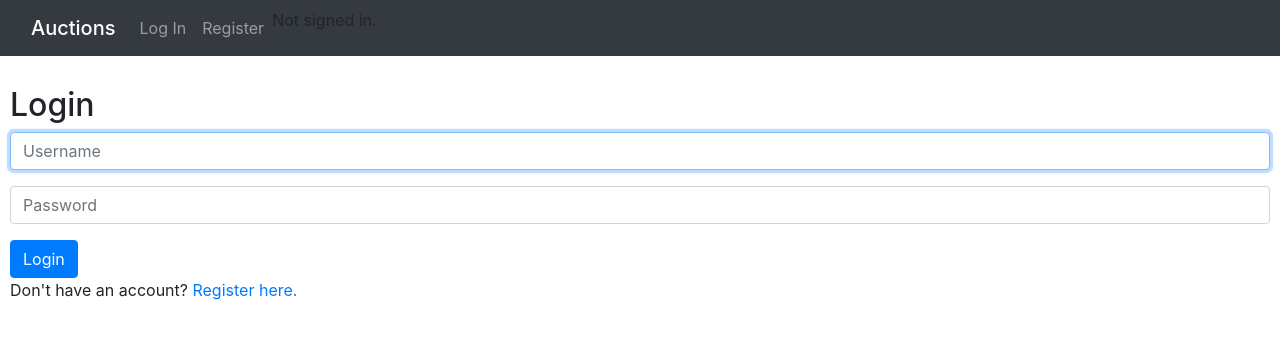
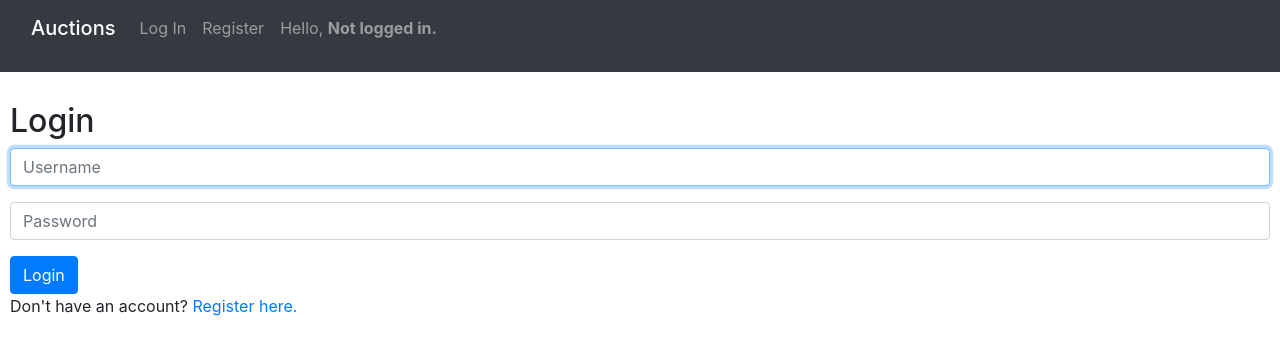
Before and after one commit to ssbrandt/CS50W-commerce, a Django app: template auctions/templates/auctions/login.html in a window 1280 px wide. Shown: the top 355 px of the page. Run offline with Django 3.2, Linux system fonts and the light colour scheme; the template is opened without the code that fills it, so the values that code supplies are empty; some libraries are stand-ins or nearby versions.

Commit message:
Clean up buttons look and login statement

```diff
--- a/auctions/templates/auctions/createlisting.html
+++ b/auctions/templates/auctions/createlisting.html
@@ -11,7 +11,7 @@
 
 
   <form action="{% url 'create_listing'%}" method="post">
-    <table class="tabel table-borderless">
+    <table class="table-borderless">
       {% csrf_token %}
       {{form.as_table}}
       </table>
--- a/auctions/templates/auctions/layout.html
+++ b/auctions/templates/auctions/layout.html
@@ -19,18 +19,13 @@
               <a class="nav-link" href="{% url 'watchlist' %}">Watchlist</a>
               <a class="nav-link" href="{% url 'category' %}">Categories</a>
               <a class="nav-link" href="{% url 'logout' %}">Log Out</a>
+              <p class="nav-link">  Hello, <strong>{{ user.username }}</strong></p>
               {% else %}
               <a class="nav-link" href="{% url 'login' %}">Log In</a>
               <a class="nav-link" href="{% url 'register' %}">Register</a>
+              <p class="nav-link">  Hello, <strong>Not logged in.</strong></p>
               {% endif %}
 
-              <div class="d-flex justify-content-end">
-                {% if user.is_authenticated %}
-                    Hello, <strong>{{ user.username }}</strong>.
-                {% else %}
-                    Not signed in.
-                {% endif %}
-              </div>
             </div>
           </div>
         </nav>
--- a/auctions/templates/auctions/listing.html
+++ b/auctions/templates/auctions/listing.html
@@ -59,7 +59,7 @@
         <form class="" action="{% url 'bid' listing.id %}" method="post">
           {% csrf_token %}
           {{bid_form}}
-          <input type="submit" value="Place Bid">
+          <input type="submit" value="Place Bid" class="btn btn-secondary">
         </form>
         </div>
         {% endif %}
@@ -78,7 +78,7 @@
           <form class="" action="{% url 'add_comment' listing.id %}" method="post">
             {% csrf_token %}
             {{comment_form.as_p}}
-            <input type="submit" value="Post Comment">
+            <input type="submit" value="Post Comment" class="btn btn-secondary">
           </form>
         </div>
         </div>
```
